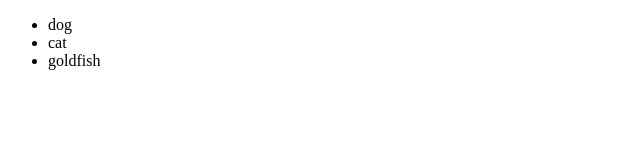
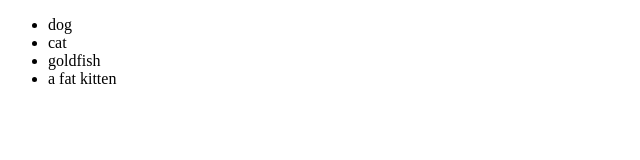
Before and after one commit to Vedad-M/cis440_acct_mngr, a plain HTML site: page index.html in a window 1280 px wide. Shown: the full height of the page, 0-640 px from the left. Drawn offline with Linux system fonts and the light colour scheme.

Commit message:
Update index.html with new list item.

```diff
--- a/index.html
+++ b/index.html
@@ -8,6 +8,7 @@
 		<li>dog</li>
 		<li>cat</li>
 		<li>goldfish</li>
+		<li>a fat kitten</li>
 	</ul>
 </body>
 </html>
```
